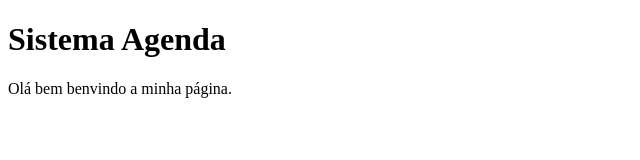
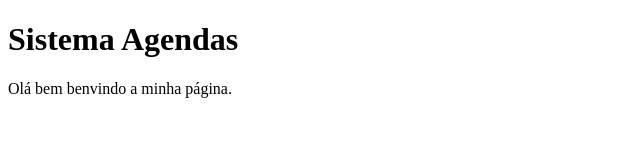
Before and after one commit to CloudEducationBrazil/flaskPython, a plain HTML site: page templates/index.html in a window 1280 px wide. Shown: the full height of the page, 0-640 px from the left. Drawn offline with Linux system fonts and the light colour scheme.

Commit message:
Python RAD Flask p2 13/06/2023

```diff
--- a/templates/index.html
+++ b/templates/index.html
@@ -7,7 +7,7 @@
     <title>Home Page</title>
 </head>
 <body>
-    <h1>Sistema Agenda</h1>
+    <h1>Sistema Agendas</h1>
     <p>Olá bem benvindo a minha página.</p>
 </body>
 </html>
```
